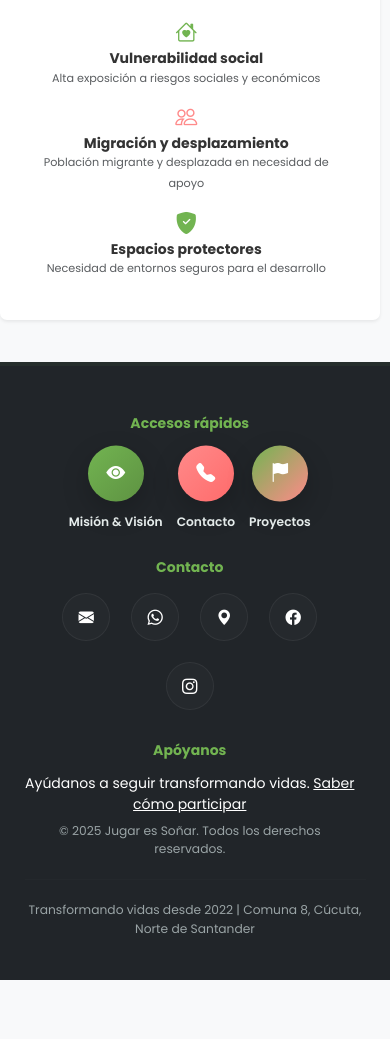
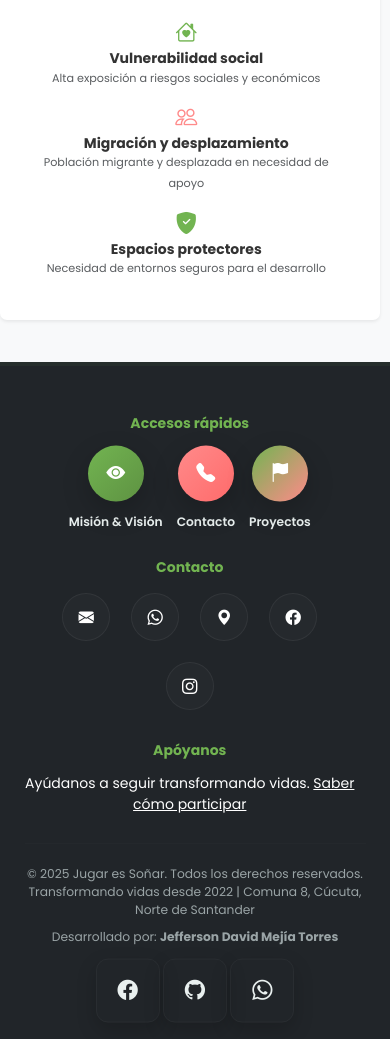
Before and after one commit to Jefferson-MejiaTorres/Jugar-Es-Sonar, a website: page index.html in a window 390 px wide. Shown: the part 7916-8955 px from the top of the page. Before the commit the page ends 8896 px from the top, so only its background shows below. Drawn offline with nearby package versions, Linux system fonts and the light colour scheme.

Commit message:
feat: Mejorar diseño y accesibilidad del footer con créditos y enlaces sociales

```diff
--- a/index.html
+++ b/index.html
@@ -552,15 +552,24 @@
               <div class="col-md-4 text-center text-md-start footer-note">
                   <h5 class="fw-bold mb-3" style="color: #72b451;">Apóyanos</h5>
                   <p class="mb-2">Ayúdanos a seguir transformando vidas. <a href="#participar" class="text-white text-decoration-underline">Saber cómo participar</a></p>
-                  <div class="small text-muted">© 2025 Jugar es Soñar. Todos los derechos reservados.</div>
               </div>
 
           </div>
 
           <hr class="my-4 border-secondary">
 
-          <div class="text-center small text-muted">
-              Transformando vidas desde 2022 | Comuna 8, Cúcuta, Norte de Santander
+          <div class="footer-bottom small text-muted">
+              <div>© 2025 Jugar es Soñar. Todos los derechos reservados.</div>
+              <div>Transformando vidas desde 2022 | Comuna 8, Cúcuta, Norte de Santander</div>
+          </div>
+
+          <div class="footer-credit small text-muted" aria-label="Créditos">
+              <div>Desarrollado por: <strong>Jefferson David Mejía Torres</strong></div>
+              <div class="credit-links" role="list">
+                <a class="credit-link" href="https://www.facebook.com/jefferson.de.la.torres.2025" target="_blank" rel="noopener noreferrer" aria-label="Facebook de Jefferson" role="listitem"><i class="bi bi-facebook" aria-hidden="true"></i><span class="visually-hidden">Facebook</span></a>
+                <a class="credit-link" href="https://github.com/Jefferson-MejiaTorres" target="_blank" rel="noopener noreferrer" aria-label="GitHub de Jefferson" role="listitem"><i class="bi bi-github" aria-hidden="true"></i><span class="visually-hidden">GitHub</span></a>
+                <a class="credit-link" href="https://wa.me/573171085372" target="_blank" rel="noopener noreferrer" aria-label="WhatsApp de Jefferson" role="listitem"><i class="bi bi-whatsapp" aria-hidden="true"></i><span class="visually-hidden">WhatsApp</span></a>
+              </div>
           </div>
       </div>
   </footer>
--- a/src/estilos/footer-simple.css
+++ b/src/estilos/footer-simple.css
@@ -290,4 +290,50 @@
   .footer-quick-item .icon-circle, .social-link { transition: none !important; transform: none !important; box-shadow: none !important; }
 }
 
+/* Footer-bottom: pin and center copyright/address on desktop */
+@media (min-width: 769px) {
+  /* Increase footer height further so credits sit clearly separated */
+  .footer-section { position: relative; padding-bottom: 15rem; }
+  /* Move copyright block up a bit so it is apart from developer credit */
+  .footer-bottom { position: absolute; left: 0; right: 0; bottom: 112px; text-align: center; font-size: .88rem; color: #cfd8d9; line-height: 1.12; }
+  /* Developer credit sits very close to bottom edge now (more breathing space) */
+  .footer-credit { position: absolute; left: 0; right: 0; bottom: 14px; text-align: center; font-size: .85rem; color: #bfc9c9; display:flex; flex-direction:column; gap:10px; align-items:center; }
+  .footer-credit .credit-links { display:flex; gap:12px; align-items:center; justify-content:center; }
+  .credit-link { display:inline-flex; align-items:center; justify-content:center; width:44px; height:44px; border-radius:8px; color:#dbe7e6; background:rgba(255,255,255,0.02); border:1px solid rgba(255,255,255,0.03); transition: transform .18s ease, background .18s ease, box-shadow .18s ease; }
+  .credit-link i { font-size:1.1rem; }
+  .credit-link:hover, .credit-link:focus { transform: translateY(-3px); background: linear-gradient(135deg, var(--color-primario), var(--color-secundario)); color:#fff; box-shadow:0 12px 32px rgba(0,0,0,0.22); outline:none; }
+  .credit-link:focus { outline:2px solid rgba(114,180,81,0.18); border-radius:8px; }
+}
+
+/* Mobile: make footer-bottom and footer-credit static to avoid overlap and reduce footer height */
+@media (max-width: 768px) {
+  .footer-bottom, .footer-credit { position: static !important; margin-top: .6rem; text-align: center; display: block; }
+  /* More breathing room at the bottom on mobile */
+  .footer-section { padding-bottom: 5.5rem; }
+  /* Increase spacing between the developer name and the icons, and enlarge icons for tap targets */
+  .footer-credit > div:first-child { margin-bottom: 12px; }
+  .footer-credit .credit-links { gap: 20px; margin-top: 10px; }
+  .credit-link {
+    width: 64px !important;
+    height: 64px !important;
+    border-radius: 12px !important;
+    display:inline-flex;
+    align-items:center;
+    justify-content:center;
+    font-size:1.1rem;
+    box-shadow: 0 8px 20px rgba(0,0,0,0.18);
+    border:1px solid rgba(255,255,255,0.04);
+    transition: transform .18s ease, box-shadow .18s ease, background .18s ease;
+  }
+  .credit-link i { font-size: 1.45rem !important; }
+
+  /* Active/focus state to hint movement on touch */
+  .credit-link:active, .credit-link:focus { transform: translateY(-6px) scale(1.06); box-shadow: 0 14px 36px rgba(0,0,0,0.24); outline:none; }
+
+  /* Subtle idle bob animation to hint interactivity (respected by prefers-reduced-motion) */
+  @keyframes credit-bob { 0%,100% { transform: translateY(0); } 50% { transform: translateY(-3px); } }
+  .credit-link { animation: credit-bob 6s ease-in-out infinite; }
+  @media (prefers-reduced-motion: reduce) { .credit-link { animation: none !important; transition: none !important; } }
+}
+
 /* Comentario: estas reglas aseguran mejor usabilidad táctil y lectura en pantallas pequeñas */
```
